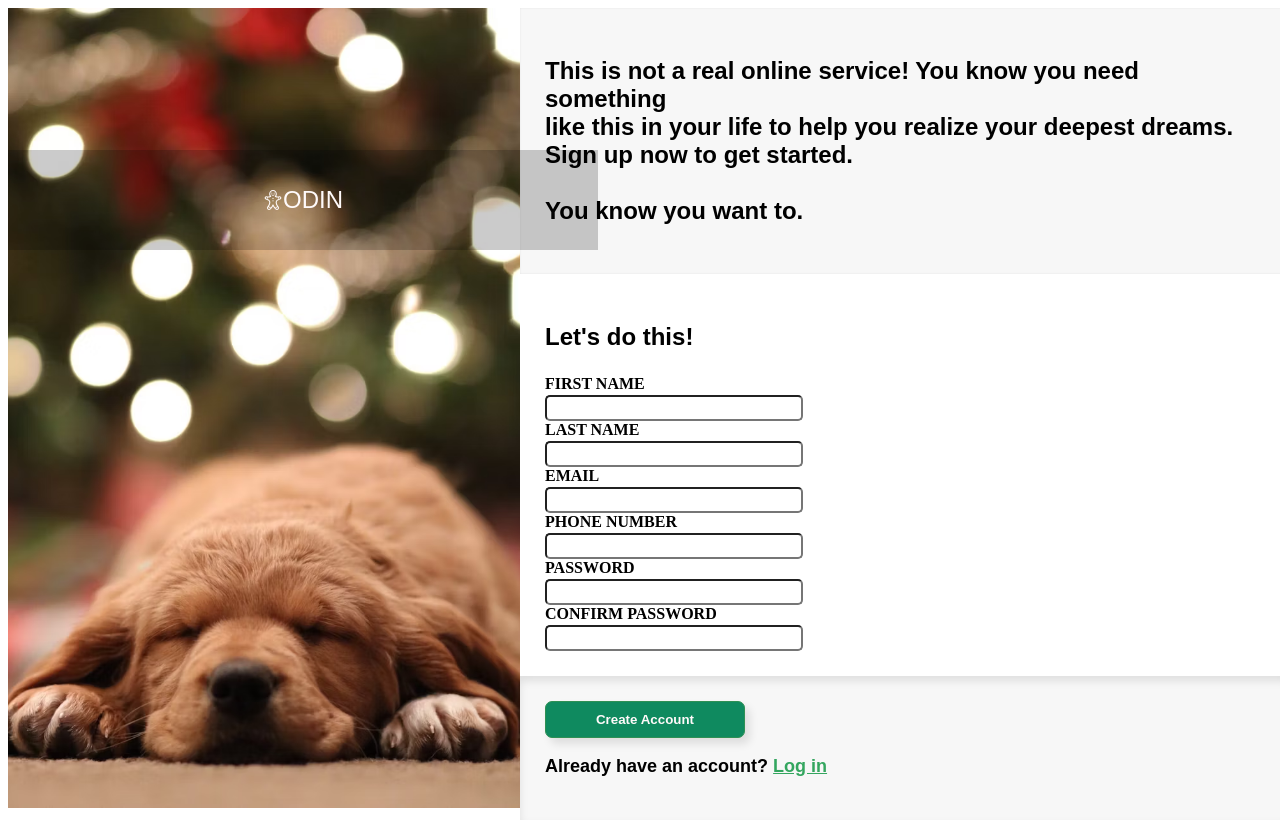
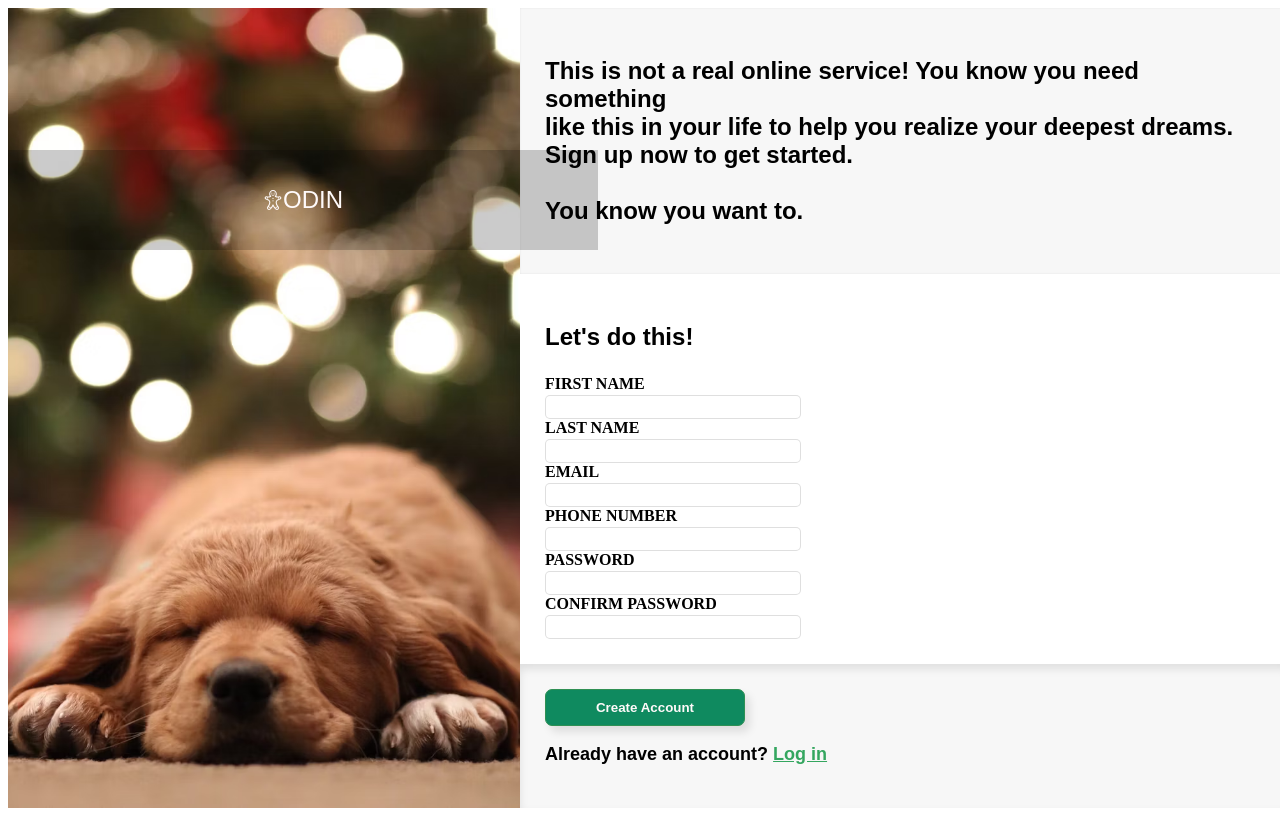
Before and after one commit to JaronPatton/sign-up-form, a plain HTML site: page index.html in a window 1280 px wide. Drawn offline with Linux system fonts and the light colour scheme.

Commit message:
Change input border color to lightgray

```diff
--- a/style.css
+++ b/style.css
@@ -71,6 +71,10 @@ label {
   font-size: 1rem;
 }
 
+input {
+  border: 1px solid rgba(211, 211, 211, 0.716);
+}
+
 #third-div {
   display: flex;
   flex-direction: column;
```
